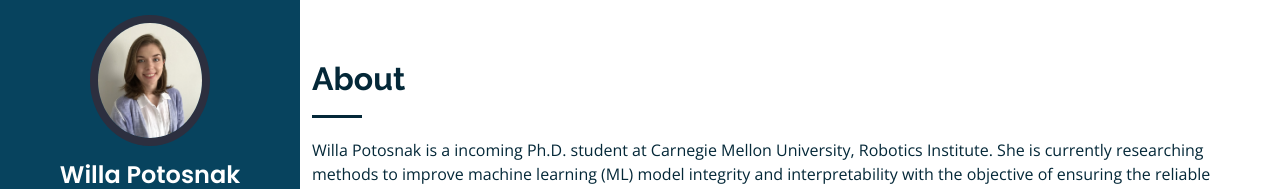
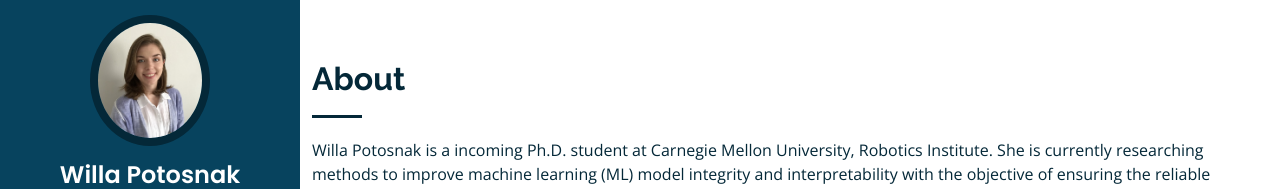
Before and after one commit to PotosnakW/PotosnakW.github.io, a plain HTML site: page index.html in a window 1280 px wide. Shown: the top 189 px of the page. Drawn offline with nearby package versions, Linux system fonts and the light colour scheme.

Commit message:
image update

```diff
--- a/assets/css/style.css
+++ b/assets/css/style.css
@@ -77,7 +77,7 @@ h1, h2, h3, h4, h5, h6 {
   margin: 15px auto;
   display: block;
   width: 120px;
-  border: 8px solid #2c2f3f;
+  border: 8px solid #042838;
 }
 #header .profile h1 {
   font-size: 24px;
```
